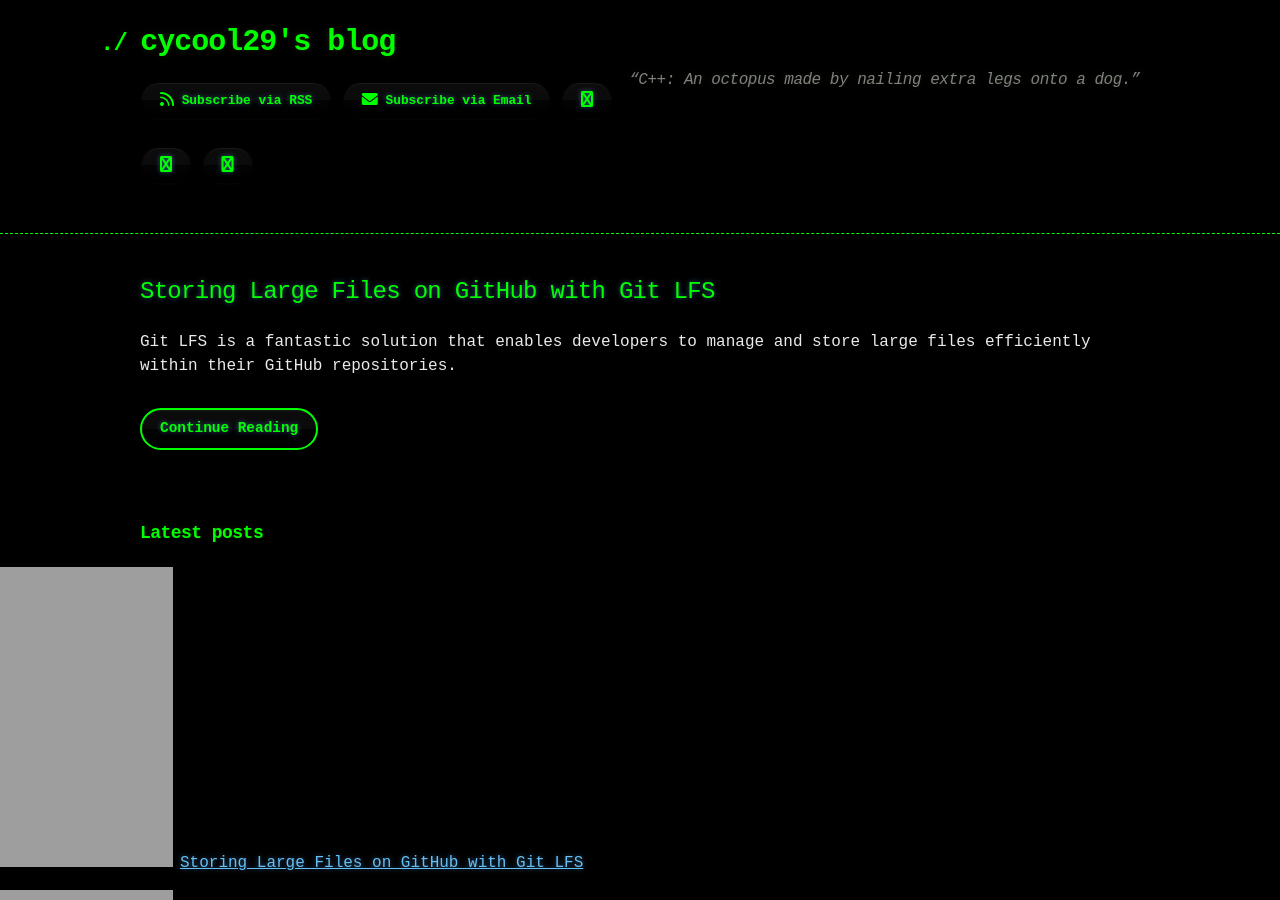
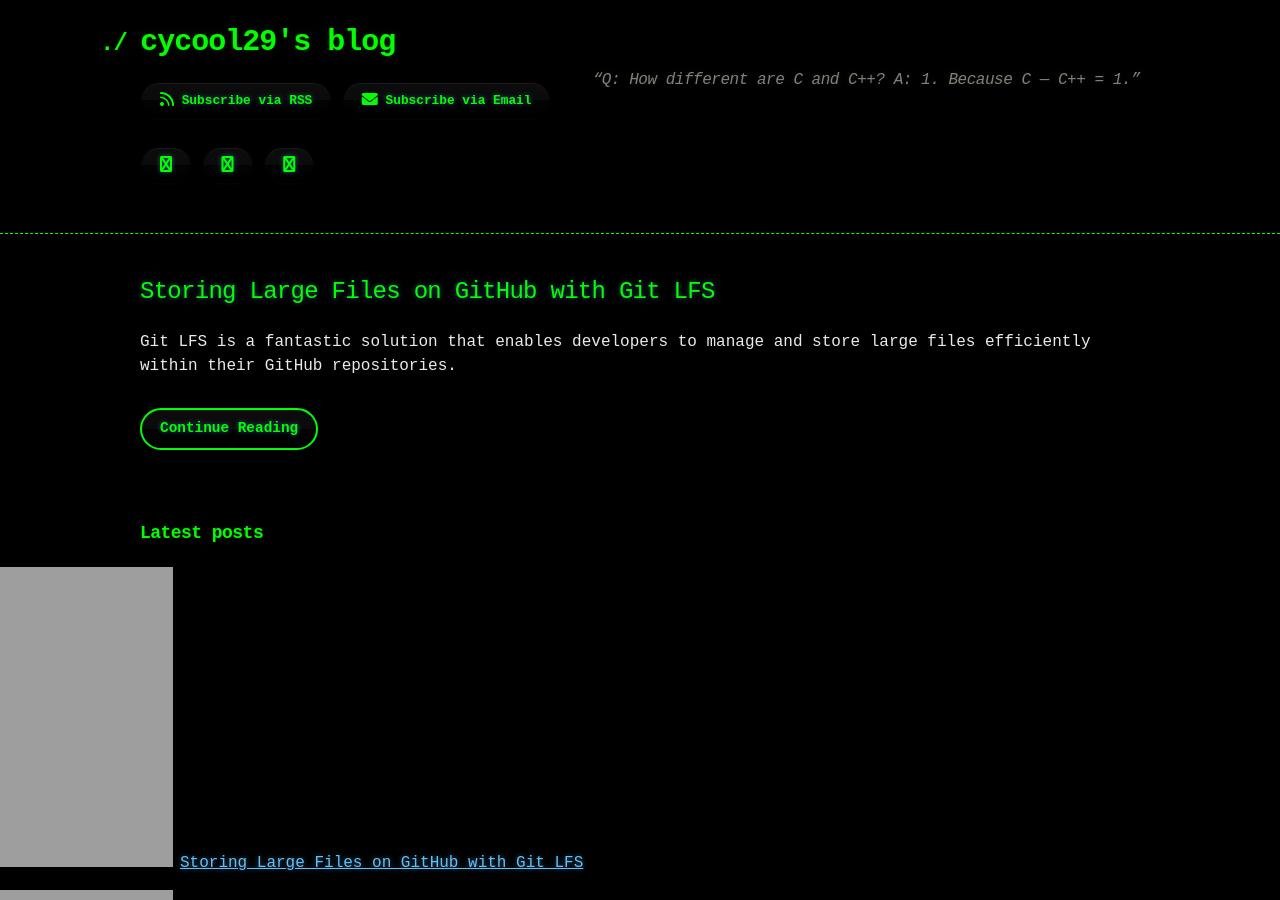
Before and after one commit to cycool29/cycool29.github.io, a Jekyll site: the page built from index.md, in a window 1280 px wide and 900 px high. Built offline with Jekyll 4.4.1, drawn with Linux system fonts in a browser that asks for light colours; a style sheet for code colours, icons or effects is not loaded.

Commit message:
Update quotes

```diff
--- a/_config.yml
+++ b/_config.yml
@@ -1,5 +1,5 @@
 title: cycool29's blog
-description: "“C++: An octopus made by nailing extra legs onto a dog.” "
+description: "“Q: How different are C and C++? A: 1. Because C — C++ = 1.” "
 bio: A high school student. Intermediate in Python, Git, Bash. Learning JavaScript. He/Him. "
 author: cycool29
 url: https://cycool29.github.io
```
